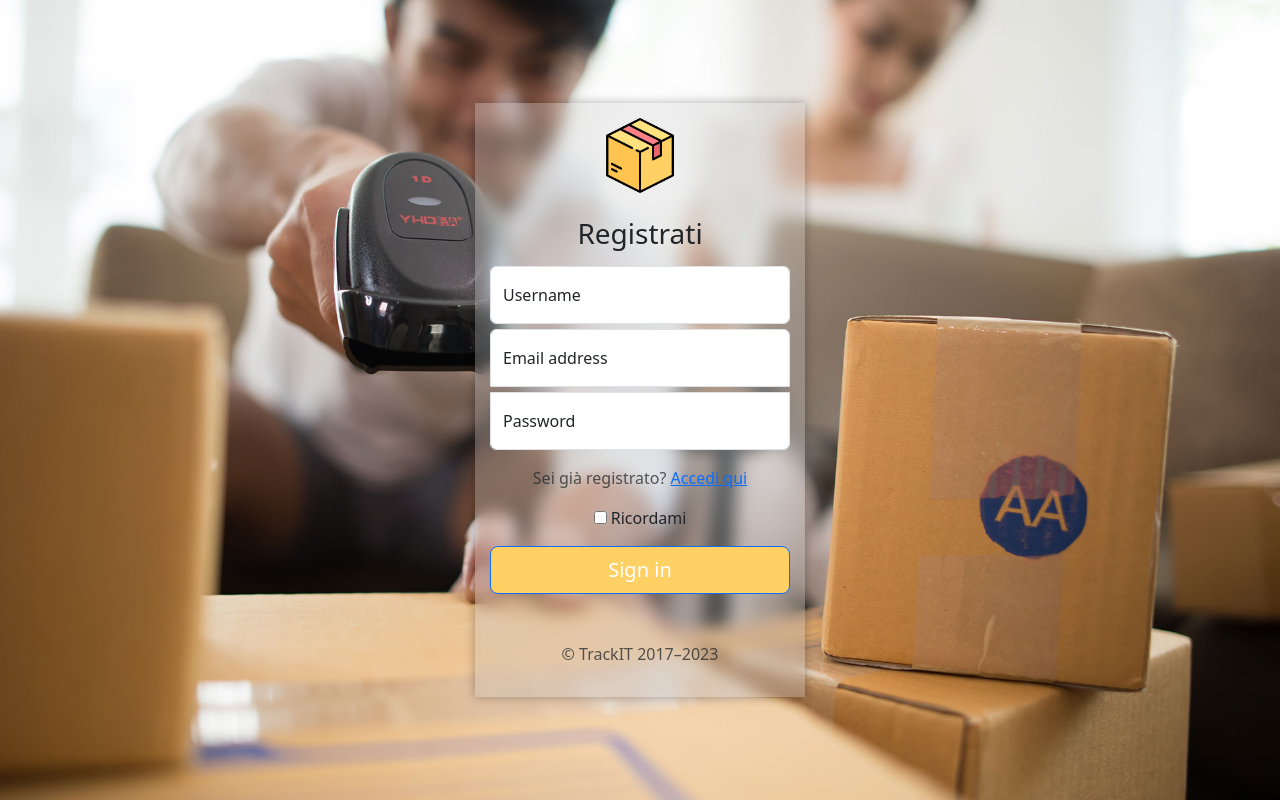
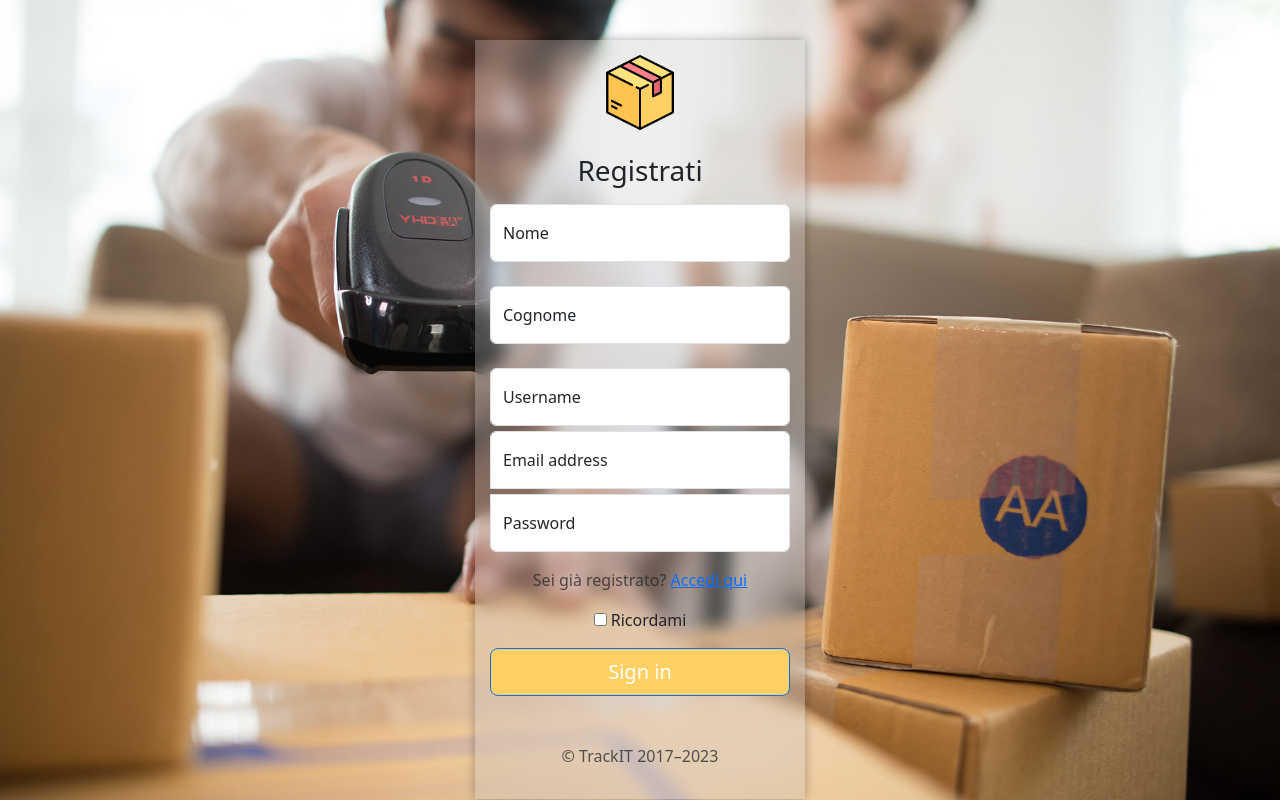
Before and after one commit to jakubbocian/TrackIt, a PHP site: page /accesso/registrazione.php in a window 1280 px wide. Run offline with PHP 8.4, Linux system fonts and the light colour scheme.

Commit message:
Registrazione

```diff
--- a/accesso/registrazione.php
+++ b/accesso/registrazione.php
@@ -1,5 +1,6 @@
 <!doctype html>
 <html lang="en" data-bs-theme="auto">
+<script src="../ajax.js"></script>
 
 <head>
 
@@ -23,21 +24,30 @@
 <body class="text-center">
 
   <main class="form-signin w-100 m-auto">
-    <form>
+    <form name="registrazione">
       <a href = "../index.html"><img class="mb-4" src="../images/pack.png" alt="" width="72" height="75"></a>
       <h1 class="h3 mb-3 fw-normal">Registrati</h1>
 
-
       <div class="form-floating">
-        <input type="fname" class="form-control" id="floatingInput" placeholder="a">
+        <input type="fname" class="form-control" id="floatingInput" placeholder="a" name="name">
+        <label for="floatingInput">Nome</label>
+      </div>
+      <br>
+      <div class="form-floating">
+        <input type="fname" class="form-control" id="floatingInput" placeholder="a" name="surname">
+        <label for="floatingInput">Cognome</label>
+      </div>
+      <br>
+      <div class="form-floating">
+        <input type="fname" class="form-control" id="floatingInput" placeholder="a" name="username">
         <label for="floatingInput">Username</label>
       </div>
       <div class="form-floating">
-        <input type="email" class="form-control" id="floatingInput" placeholder="name@example.com">
+        <input type="email" class="form-control" id="floatingInput" placeholder="name@example.com" name="email">
         <label for="floatingInput">Email address</label>
       </div>
       <div class="form-floating">
-        <input type="password" class="form-control" id="floatingPassword" placeholder="Password">
+        <input type="password" class="form-control" id="floatingPassword" placeholder="Password" name="password">
         <label for="floatingPassword">Password</label>
       </div>
 
@@ -50,7 +60,9 @@
           <input type="checkbox" value="ricordami"> Ricordami
         </label>
       </div>
-      <button class="w-100 btn btn-lg btn-primary" type="submit">Sign in</button>
+      <button class="w-100 btn btn-lg btn-primary" type="button" onclick="POST('controller.php', 'registrazione', 'res')">Sign in</button>
+      <div id="res">
+      </div>
       <p class="mt-5 mb-3 text-body-secondary">&copy; TrackIT 2017–2023</p>
     </form>
   </main>
--- a/ajax.js
+++ b/ajax.js
@@ -27,7 +27,7 @@ function GET(url, formname, div) {
     xhr.send();
 }
 
-function POST(url, callback, formname, div) {
+function POST(url, formname, div) {
     var elements = document.forms[formname].elements;
     var data = new FormData();
     for (var i = 0; i < elements.length; i++) {
@@ -36,17 +36,26 @@ function POST(url, callback, formname, div) {
             data.append(element.name, element.value);
         }
     }
+
     var xhr = new XMLHttpRequest();
-    xhr.open('POST', url);
-    xhr.onload = function () {
-        if (xhr.status === 200) {
-            if (callback == 'div') {
-                callback(xhr.responseText, div);
+    xhr.onreadystatechange = function () {
+        if (this.readyState == 4 && this.status == 200) {
+            var response = JSON.parse(this.response);
+            if (response.code != undefined) {
+                response = response.code;
+                if (response.behave == 'replace'){
+                    document.getElementById(div).innerHTML = response.code;
+                }
+                else if (response.behave == 'append'){
+                    document.getElementById(div).innerHTML += response.code;
+                }
+            }
+            else if (response.redirect != undefined) {
+                location.href = response.redirect.page;
             }
         }
-        else {
-            alert('Request failed.  Returned status of ' + xhr.status);
-        }
-    }
+    };
+
+    xhr.open('POST', url);
     xhr.send(data);
 }
```
Also changed, not shown: accesso/controller.php (+4 -4 lines).
